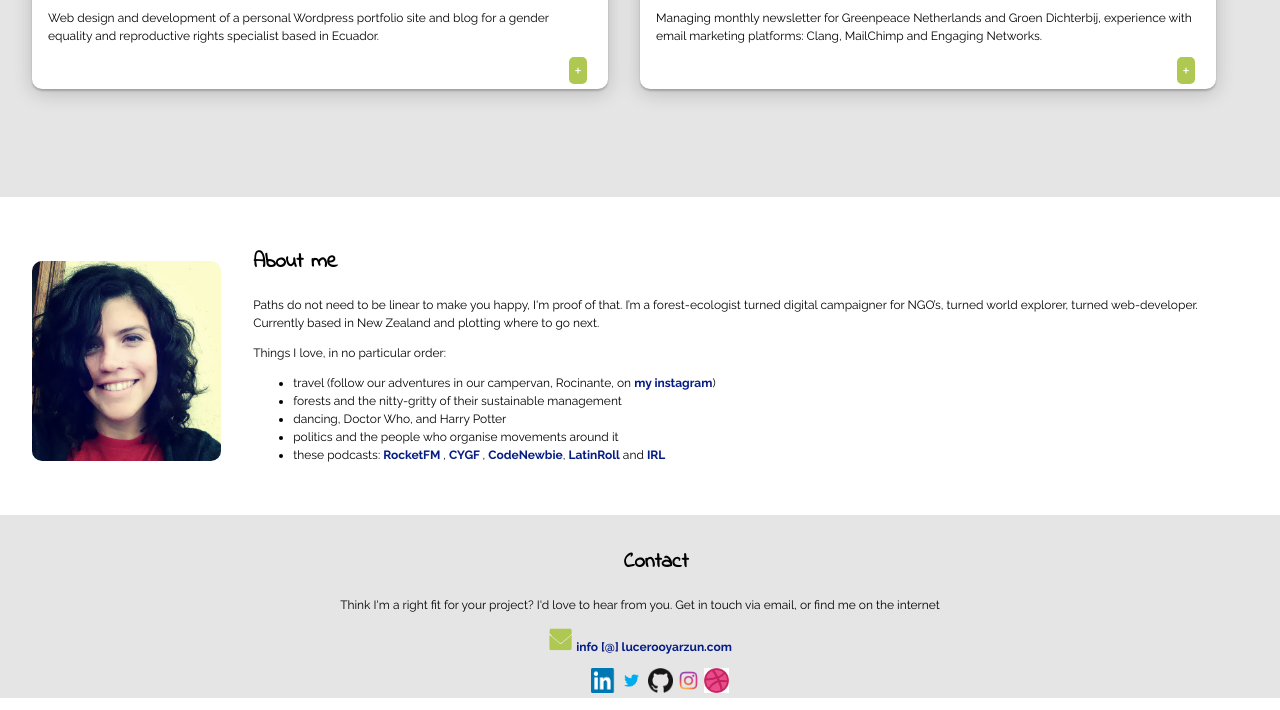
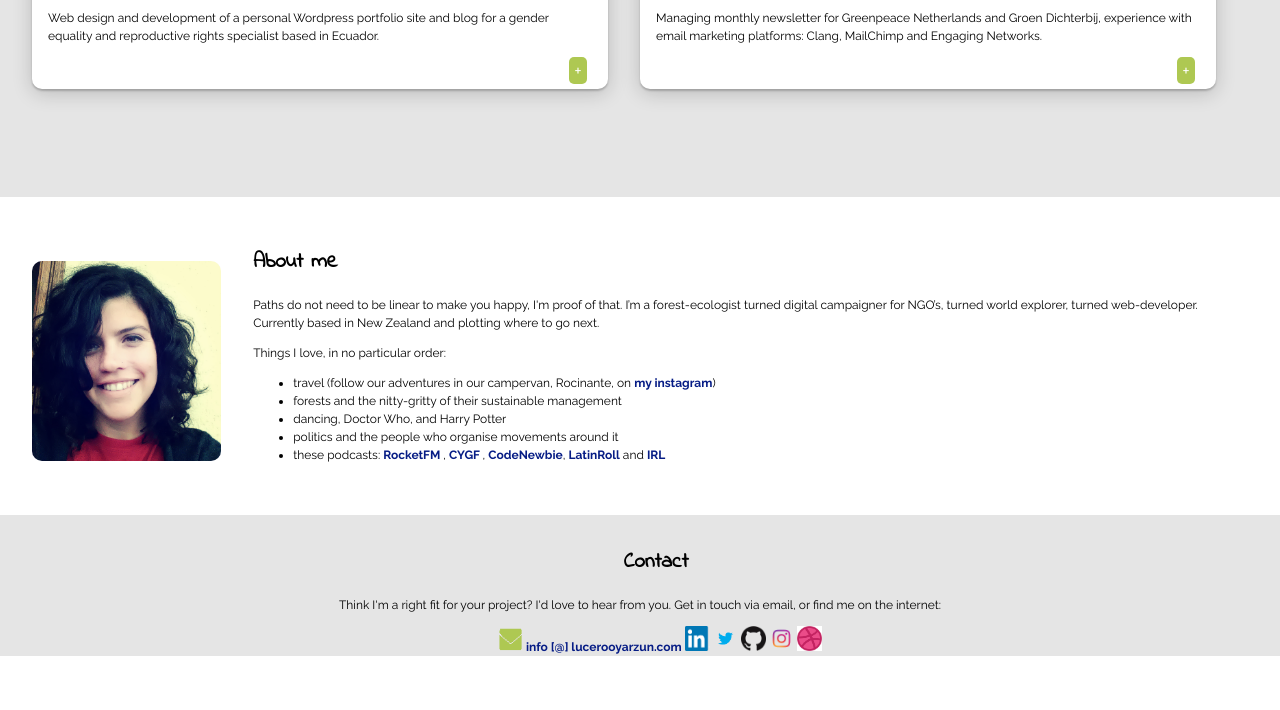
Before and after one commit to luceritodelalba/portfolio, a plain HTML site: page index.html in a window 1280 px wide. Shown: the part 1792-2502 px from the top of the page. After the commit the page ends 2460 px from the top, so only its background shows below. Drawn offline with Linux system fonts and the light colour scheme.

Commit message:
Update contact list and profile image
Uppercase P on ProfileLO should get the image working
moved envelope icon and email address to list to get them all displayed in one line.

```diff
--- a/index.html
+++ b/index.html
@@ -101,7 +101,7 @@
     </section>
     <section id="about">
       <div class ="full-width">
-          <img id="contact-img" src="img/profileLO.jpg" alt="Contact image"/>
+          <img id="contact-img" src="img/ProfileLO.jpg" alt="Contact image"/>
           <div class ="container">
             <h2> About me </h2>
             <p> Paths do not need to be linear to make you happy, I'm proof of that. I’m a forest-ecologist turned digital campaigner for NGO’s, turned world explorer, turned web-developer. Currently based in New Zealand and plotting where to go next.  </p>
@@ -120,10 +120,9 @@
   <footer id="contact">
     <div class="full-width">
         <h2> Contact </h2>
-        <p> Think I'm a right fit for your project? I'd love to hear from you. Get in touch via email, or find me on the internet </p>
-        <img class=icon src="img/icon-envelope.png" alt="envelope icon"/>
-        <a href="mailto:info@lucerooyarzun.com"> info [@] lucerooyarzun.com</a>
+        <p> Think I'm a right fit for your project? I'd love to hear from you. Get in touch via email, or find me on the internet: </p>
         <ul>
+          <li><img class=icon src="img/icon-envelope.png" alt="envelope icon"/><a href="mailto:info@lucerooyarzun.com"> info [@] lucerooyarzun.com</a></li>
           <li><a href="https://nz.linkedin.com/in/lucerooyarzun" target =_blank><img class="icon" src="img/icon-linkedin.png" alt="linkedin icon"></a></li>
           <li><a href="https://twitter.com/luceritooyarzun" target =_blank><img class="icon" src="img/icon-twitter.png" alt="twitter icon"/></a></li>
           <li><a href="https://github.com/luceritodelalba" target =_blank><img class="icon" src="img/icon-github.png" alt="Github icon"/></a></li>
```
